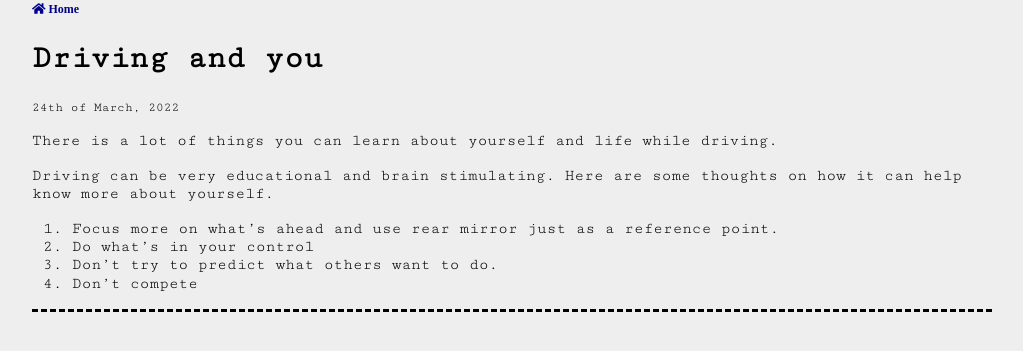
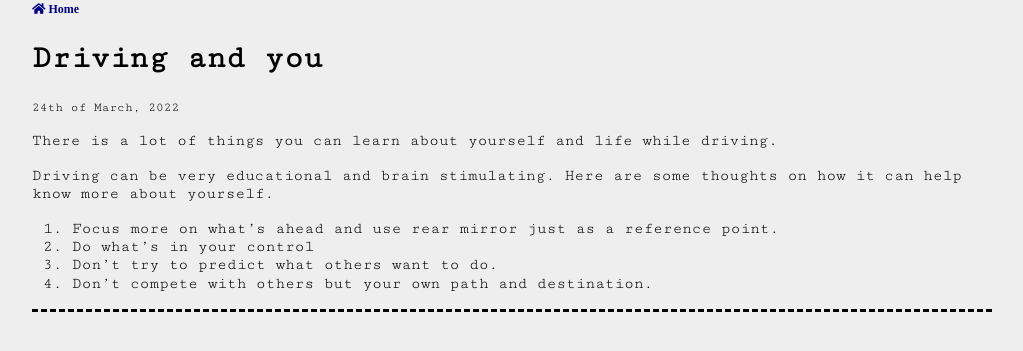
Before and after one commit to sengarkuldeep-blogs/sengarkuldeep-blogs.github.io, a Jekyll site: the page built from _posts/2022-03-24-driving-and-you.md, in a window 1280 px wide. Shown: the top 351 px of the page, without its empty margins (128-1151 px from the left). Built offline with Jekyll 4.4.1, drawn with Linux system fonts in a browser that asks for light colours; nearby versions of some CDN libraries.

Commit message:
rephrase the sentence

```diff
--- a/_posts/2022-03-24-driving-and-you.md
+++ b/_posts/2022-03-24-driving-and-you.md
@@ -16,4 +16,4 @@ Driving can be very educational and brain stimulating. Here are some thoughts on
 1. Focus more on what's ahead and use rear mirror just as a reference point.
 2. Do what's in your control
 3. Don't try to predict what others want to do.
-4. Don't compete
+4. Don't compete with others but your own path and destination.
```
